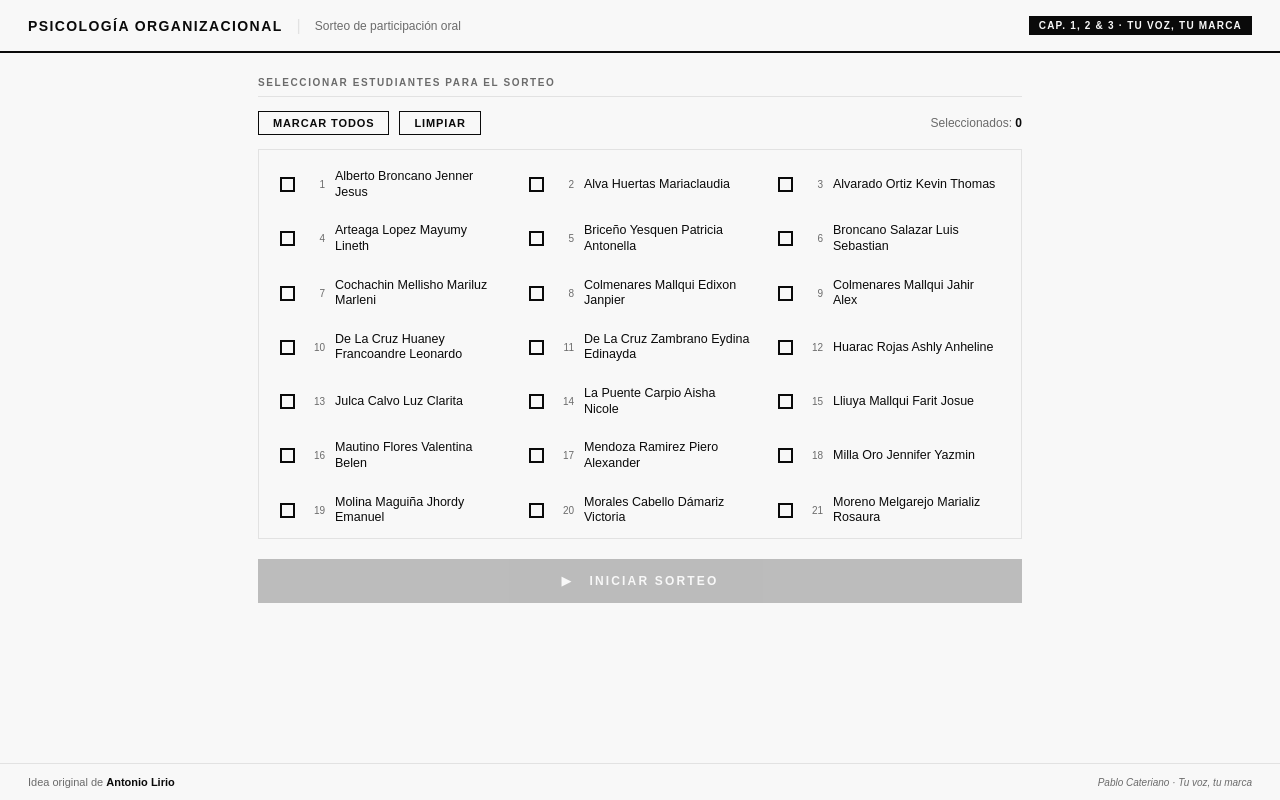
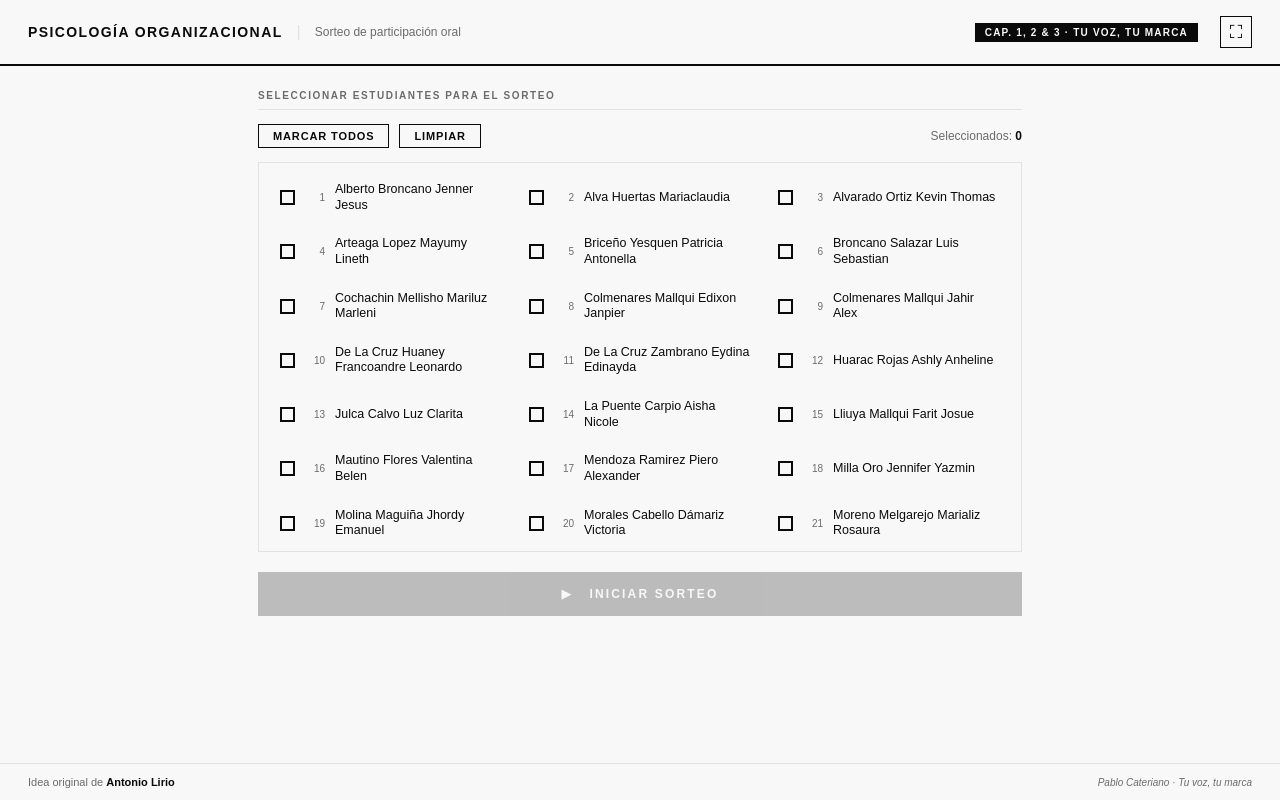
Before and after one commit to antonioliriololi/randomreader, a plain HTML site: page index.html in a window 1280 px wide. Drawn offline with Linux system fonts and the light colour scheme.

Commit message:
Update title and add fullscreen button styles

```diff
--- a/index.html
+++ b/index.html
@@ -3,7 +3,7 @@
 <head>
 <meta charset="UTF-8">
 <meta name="viewport" content="width=device-width, initial-scale=1.0">
-<title>Sorteo - Psicología Organizacional v2</title>
+<title>Sorteo - Psicología Organizacional</title>
 <style>
   :root {
     --black: #0a0a0a;
@@ -37,6 +37,13 @@
     font-size: 10px; font-weight: 700; letter-spacing: 0.12em;
     padding: 4px 10px; text-transform: uppercase;
   }
+  .btn-fs {
+    font-size: 18px; background: transparent; border: 1.5px solid var(--black);
+    width: 32px; height: 32px; cursor: pointer; display: flex;
+    align-items: center; justify-content: center; flex-shrink: 0;
+    transition: all 0.12s; margin-left: 8px;
+  }
+  .btn-fs:hover { background: var(--black); color: var(--white); }
 
   main { flex: 1; padding: 24px 28px; max-width: 820px; width: 100%; margin: 0 auto; }
   .screen { display: none; }
@@ -48,7 +55,6 @@
     margin-bottom: 14px; padding-bottom: 8px; border-bottom: 1px solid var(--light);
   }
 
-  /* LISTA */
   .controls-bar { display: flex; align-items: center; gap: 10px; margin-bottom: 14px; flex-wrap: wrap; }
   .btn-sm {
     font-family: Arial, sans-serif; font-size: 11px; font-weight: 700;
@@ -98,13 +104,11 @@
   .btn-iniciar:hover { opacity: 0.8; }
   .btn-iniciar:disabled { opacity: 0.25; cursor: not-allowed; }
 
-  /* PROGRESS */
   .prog-wrap { margin-bottom: 22px; }
   .prog-row  { display: flex; justify-content: space-between; font-size: 10px; font-weight: 700; letter-spacing: 0.1em; text-transform: uppercase; color: var(--gray); margin-bottom: 5px; }
   .prog-track { height: 2px; background: var(--light); }
   .prog-fill  { height: 2px; background: var(--black); transition: width 0.35s ease; }
 
-  /* STUDENT BOX */
   .stu-box {
     border: 2px solid var(--black); padding: 22px 26px; margin-bottom: 24px;
     display: flex; align-items: center; gap: 20px;
@@ -122,7 +126,6 @@
     padding: 4px 10px; text-transform: uppercase; align-self: flex-start; flex-shrink: 0;
   }
 
-  /* DIFICULTAD */
   .diff-label {
     font-size: 10px; font-weight: 700; letter-spacing: 0.14em;
     text-transform: uppercase; color: var(--gray); margin-bottom: 14px;
@@ -144,7 +147,6 @@
   .d-note { font-size: 9px; color: var(--gray); text-transform: uppercase; letter-spacing: 0.1em; }
   .d-sub  { font-size: 10px; color: var(--gray); margin-top: 2px; }
 
-  /* PREGUNTA */
   .q-header { display: flex; align-items: center; gap: 10px; margin-bottom: 18px; flex-wrap: wrap; }
   .q-stu-name { font-size: 18px; font-weight: 700; text-transform: uppercase; letter-spacing: 0.02em; }
   .q-diff-tag { border: 1.5px solid var(--black); font-size: 9px; font-weight: 700; letter-spacing: 0.1em; padding: 3px 9px; text-transform: uppercase; }
@@ -159,7 +161,6 @@
   .q-cap-badge  { border: 1.5px solid var(--black); font-size: 9px; font-weight: 700; letter-spacing: 0.1em; padding: 2px 8px; text-transform: uppercase; }
   .q-text { font-size: 15px; line-height: 1.72; }
 
-  /* BOTONES */
   .btn-sig {
     font-family: Arial, sans-serif; font-size: 11px; font-weight: 700;
     letter-spacing: 0.14em; text-transform: uppercase;
@@ -177,7 +178,6 @@
   }
   .btn-back:hover { border-color: var(--black); color: var(--black); }
 
-  /* FIN */
   .fin-box { border: 2px solid var(--black); padding: 40px 28px; text-align: center; }
   .fin-title { font-size: 22px; font-weight: 700; margin-bottom: 8px; }
   .fin-sub   { font-size: 13px; color: var(--gray); margin-bottom: 24px; }
@@ -214,11 +214,11 @@
   <div class="h-sep">|</div>
   <div class="h-sub">Sorteo de participación oral</div>
   <div class="h-badge">Cap. 1, 2 &amp; 3 · Tu voz, tu marca</div>
+  <button class="btn-fs" id="btn-fs" onclick="toggleFS()" title="Pantalla completa">⛶</button>
 </header>
 
 <main>
 
-  <!-- PANTALLA 1 · LISTA -->
   <div id="s-lista" class="screen active">
     <div class="sec-label">Seleccionar estudiantes para el sorteo</div>
     <div class="controls-bar">
@@ -232,7 +232,6 @@
     </button>
   </div>
 
-  <!-- PANTALLA 2 · ELEGIR DIFICULTAD -->
   <div id="s-elegir" class="screen">
     <div class="prog-wrap">
       <div class="prog-row"><span>Progreso</span><span id="prog-txt">0 / 0</span></div>
@@ -270,7 +269,6 @@
     <button class="btn-back" onclick="irLista()">← Volver a la lista</button>
   </div>
 
-  <!-- PANTALLA 3 · PREGUNTA -->
   <div id="s-pregunta" class="screen">
     <div class="prog-wrap">
       <div class="prog-row"><span>Progreso</span><span id="prog-txt2">0 / 0</span></div>
@@ -292,7 +290,6 @@
     <button class="btn-back" onclick="irLista()">← Volver a la lista</button>
   </div>
 
-  <!-- PANTALLA 4 · FIN -->
   <div id="s-fin" class="screen">
     <div class="fin-box anim">
       <div class="fin-title">✦ Ronda completada</div>
@@ -351,19 +348,16 @@ const STUDENTS = [
 
 const Q = {
   dificil: [
-    // Cap 1
     { cap:1, text: "¿Por qué Cateriano dice que 'todo comunica'? Da dos ejemplos no verbales que puede usar un vocero." },
     { cap:1, text: "¿Qué hizo James Burke durante la crisis del Tylenol que lo convirtió en un vocero exitoso?" },
     { cap:1, text: "¿Cuál es la diferencia entre un vocero del sector público y uno del sector privado?" },
     { cap:1, text: "¿Por qué la reputación de una empresa es considerada un activo valioso según el Capítulo 1?" },
     { cap:1, text: "¿Qué papel cumple el consultor de Relaciones Públicas al apoyar al vocero?" },
-    // Cap 2
     { cap:2, text: "¿Por qué fracasó Fredy Hinojosa como portavoz presidencial según Cateriano?" },
     { cap:2, text: "¿Qué diferencia hay entre un vocero de alto perfil y uno de bajo perfil? Menciona un ejemplo de cada uno." },
     { cap:2, text: "¿Qué condición puso Joaquín Navarro-Valls para aceptar ser vocero del Papa Juan Pablo II?" },
     { cap:2, text: "¿Cómo afectó a Hugo Chávez el incumplimiento de sus promesas públicas en su credibilidad como vocero?" },
     { cap:2, text: "¿Qué innovación introdujo Karoline Leavitt en la comunicación presidencial de EE.UU.?" },
-    // Cap 3
     { cap:3, text: "¿Qué es el media training y por qué es indispensable para un vocero antes de enfrentar medios?" },
     { cap:3, text: "¿Cuál es la regla de los tres mensajes clave y cómo debe aplicarla el vocero en una entrevista?" },
     { cap:3, text: "¿Qué técnica recomienda Cateriano para redirigir una pregunta incómoda sin evadir al periodista?" },
@@ -371,19 +365,16 @@ const Q = {
     { cap:3, text: "¿Qué diferencia existe entre una rueda de prensa y una entrevista individual según el Capítulo 3?" },
   ],
   mediana: [
-    // Cap 1
     { cap:1, text: "Menciona dos de los diez mandamientos del vocero ideal y explica brevemente cada uno." },
     { cap:1, text: "¿Qué es la kinésica y por qué le importa al vocero según el Capítulo 1?" },
     { cap:1, text: "¿Qué es un vocero según Cateriano? Resume su función en dos oraciones." },
     { cap:1, text: "¿Por qué el caso Tylenol se convirtió en un modelo de manejo de crisis comunicacional?" },
     { cap:1, text: "¿Cómo define Cateriano la reputación corporativa y qué rol tiene el vocero en protegerla?" },
-    // Cap 2
     { cap:2, text: "¿Cuáles son los seis tipos de voceros descritos en el Capítulo 2? Nómbralos." },
     { cap:2, text: "¿Qué caso peruano ilustra el papel del vocero gremial en el Capítulo 2?" },
     { cap:2, text: "¿Qué tres atributos debe tener un portavoz presidencial según Cateriano?" },
     { cap:2, text: "¿Qué tienen en común Julio Velarde y Jorge Luis Borges como voceros atípicos?" },
     { cap:2, text: "¿Qué cambió en el rol del vocero con la llegada de las redes sociales según el libro?" },
-    // Cap 3
     { cap:3, text: "¿Qué debe hacer el vocero antes de una entrevista para prepararse correctamente?" },
     { cap:3, text: "¿Qué es el lenguaje corporal positivo y cómo lo describe Cateriano en el Capítulo 3?" },
     { cap:3, text: "Menciona dos errores comunes del vocero frente a cámaras según el Capítulo 3." },
@@ -391,19 +382,16 @@ const Q = {
     { cap:3, text: "¿Qué se entiende por 'mensaje ancla' y cuál es su utilidad para el vocero?" },
   ],
   facil: [
-    // Cap 1
     { cap:1, text: "¿Qué es un vocero según Pablo Cateriano?" },
     { cap:1, text: "Menciona dos mandamientos del vocero ideal descritos en el Capítulo 1." },
     { cap:1, text: "¿Qué empresa protagonizó la crisis del Tylenol en 1982?" },
     { cap:1, text: "¿Qué es la kinésica? Da un ejemplo." },
     { cap:1, text: "¿Cuál es la diferencia básica entre vocero público y vocero privado?" },
-    // Cap 2
     { cap:2, text: "¿Cuántos tipos de voceros menciona Cateriano en el Capítulo 2?" },
     { cap:2, text: "¿Qué es un vocero gremial? Da un ejemplo del libro." },
     { cap:2, text: "¿Quién fue Fredy Hinojosa y por qué aparece en el Capítulo 2?" },
     { cap:2, text: "¿Qué diferencia a un vocero de alto perfil de uno de bajo perfil?" },
     { cap:2, text: "Nombra un vocero político internacional mencionado en el Capítulo 2." },
-    // Cap 3
     { cap:3, text: "¿Qué es el media training según el Capítulo 3?" },
     { cap:3, text: "¿Por qué es importante preparar mensajes clave antes de una entrevista?" },
     { cap:3, text: "¿Qué debe evitar hacer un vocero con sus manos durante una conferencia de prensa?" },
@@ -418,6 +406,20 @@ const DIFF_SCORES = { dificil: 'Máx. 20 pts', mediana: 'Máx. 14 pts', facil: '
 let checked = new Set(), usedIds = new Set(), queue = [], totalSel = 0;
 let usedQ   = { dificil: new Set(), mediana: new Set(), facil: new Set() };
 let currentStu = null;
+
+function toggleFS() {
+  if (!document.fullscreenElement) {
+    document.documentElement.requestFullscreen().catch(() => {});
+    document.getElementById('btn-fs').textContent = '✕';
+  } else {
+    document.exitFullscreen();
+    document.getElementById('btn-fs').textContent = '⛶';
+  }
+}
+document.addEventListener('fullscreenchange', () => {
+  if (!document.fullscreenElement)
+    document.getElementById('btn-fs').textContent = '⛶';
+});
 
 function init() {
   const grid = document.getElementById('student-grid');
```
